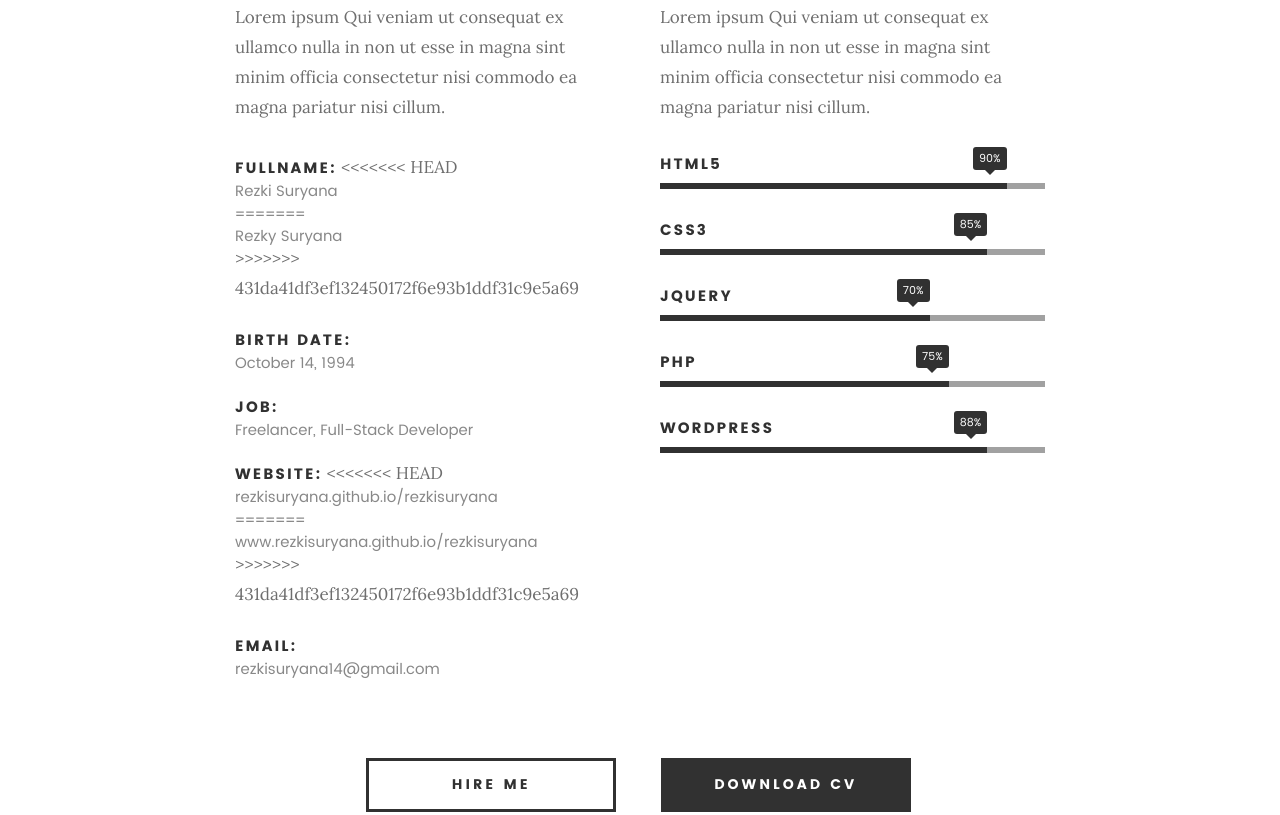
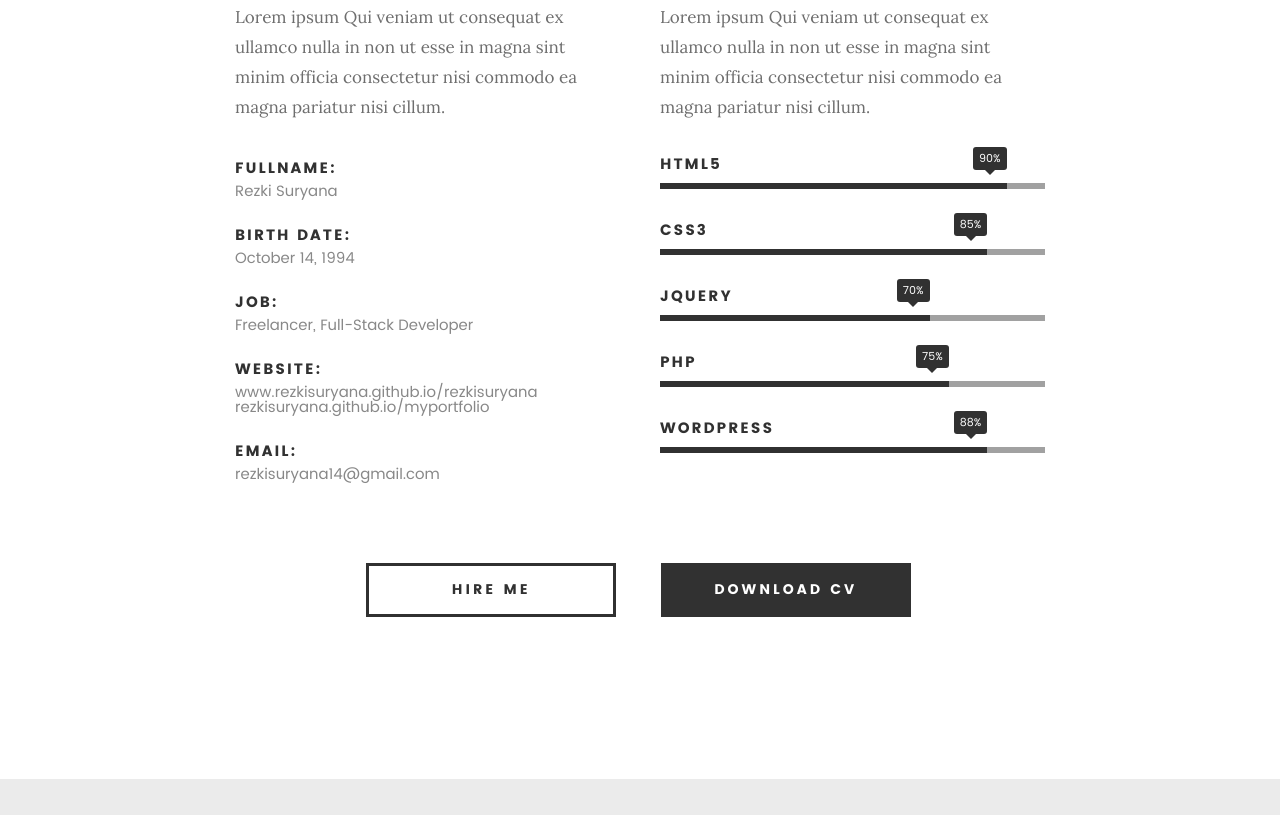
Before and after one commit to Rezkisuryana/myportfolio, a plain HTML site: page index.html in a window 1280 px wide. Shown: the part 1286-2101 px from the top of the page. Drawn offline with Linux system fonts and the light colour scheme; files whose address does not match are found by name.

Commit message:
myportfolio
my portfolio

```diff
--- a/index.html
+++ b/index.html
@@ -128,11 +128,7 @@
    			<ul class="info-list">
    				<li>
    					<strong>Fullname:</strong>
-<<<<<<< HEAD
    					<span>Rezki Suryana</span>
-=======
-   					<span>Rezky Suryana</span>
->>>>>>> 431da41df3ef132450172f6e93b1ddf31c9e5a69
    				</li>
    				<li>
    					<strong>Birth Date:</strong>
@@ -144,11 +140,8 @@
    				</li>
    				<li>
    					<strong>Website:</strong>
-<<<<<<< HEAD
-   					<span>rezkisuryana.github.io/rezkisuryana</span>
-=======
    					<span>www.rezkisuryana.github.io/rezkisuryana</span>
->>>>>>> 431da41df3ef132450172f6e93b1ddf31c9e5a69
+   					<span>rezkisuryana.github.io/myportfolio</span>
    				</li>
    				<li>
    					<strong>Email:</strong>
@@ -979,7 +972,7 @@
 
       	<div class="col-six tab-full">
 	      	<div class="copyright">
-		        	<span>© Copyright RezkiSuryana 2018.</span>
+		        	<span>© Copyright Rezki Suryana 2018.</span>
 		         </div>
 	      	</div>
 
```
